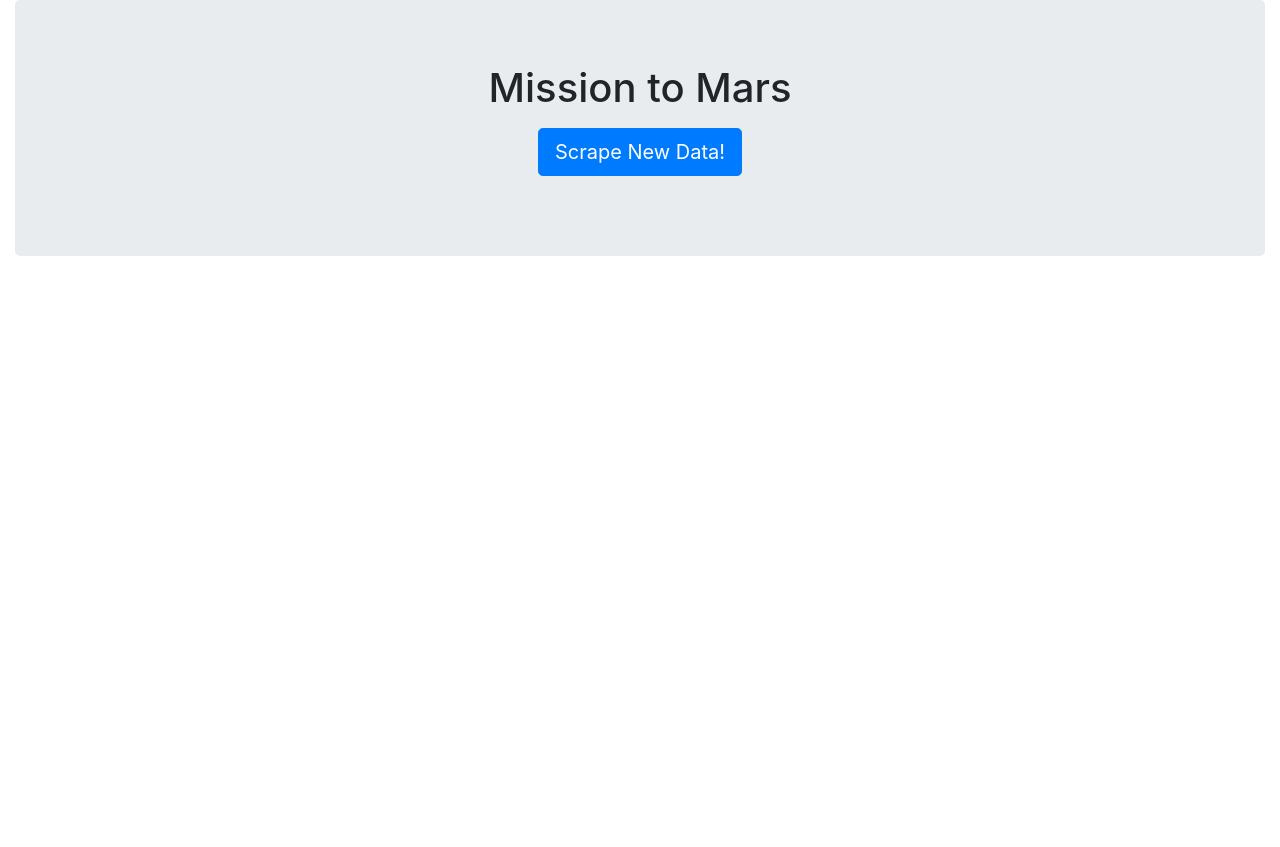
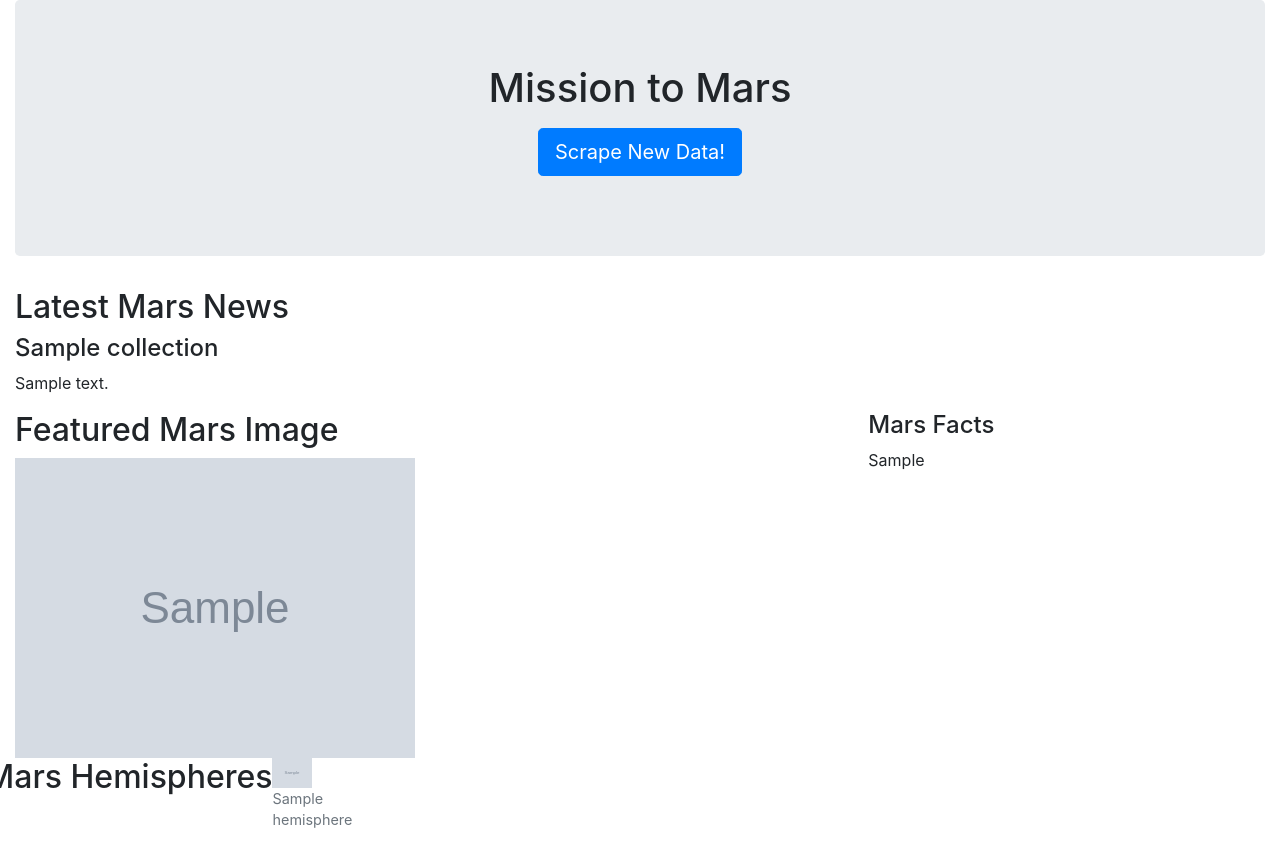
Before and after one commit to vadulas/web_scrapping_challenge, a Flask app: page / in a window 1280 px wide. Before the commit the page ends 256 px from the top, so only its background shows below. Run offline with Flask 2, Linux system fonts and the light colour scheme; grey boxes marked "Sample" are stand-in pictures; a database or web service that is not in the repository returns one stand-in record (values such as "Sample title"); some libraries are stand-ins or nearby versions.

Commit message:
Final Commit

```diff
--- a/Mission_Flask/app.py
+++ b/Mission_Flask/app.py
@@ -13,7 +13,7 @@ def index():
     mars_data = mongo.db.collection.find_one()
     #Display the home page
     print(f"======== {mars_data}")
-    return render_template("index.html", data = mars_data)
+    return render_template("index.html", mdata = mars_data)
 
 @app.route("/scrape")
 def scrape():
--- a/Mission_Flask/templates/index.html
+++ b/Mission_Flask/templates/index.html
@@ -16,6 +16,57 @@
         <p></p>
         <p><a class="btn btn-primary btn-lg" href="/scrape" role="button">Scrape New Data!</a></p>
       </div>
+
+      <div class="row" id="mars-news">
+        <div class="col-md-12">
+          <div class="media">
+            <div class="media-body">
+              <h2>Latest Mars News</h2>
+              <h4 class="media-heading">{{ mdata.news_title }}</h4>
+              <p>{{ mdata.news_content }}</p>
+            </div>
+          </div>
+        </div>
+      </div>
+
+       <!-- Section for Featured Image and Facts table -->
+      <div class="row" id="mars-featured-image">
+        <div class="col-lg-8 col-md-8 col-sm-12">
+          <h2>Featured Mars Image</h2>
+          <!-- if images is False/None/non-existent, then default to error message -->
+          <img
+            src="{{mdata.featured_image}}"
+            class="img-responsive"
+            alt="Responsive image"
+          />
+        </div>
+
+        <div class="col-lg-4 col-md-4 col-sm-12">
+          <!-- Mars Facts -->
+          <div class="table" id="mars-facts">
+            <h4>Mars Facts</h4>
+            {{ mdata.mars_facts | safe }}
+          </div>
+        </div>
+      <div>
+
+        <div class="row" id="mars-hemispheres">
+          <div class="page-header">
+            <h2 class="text-center">Mars Hemispheres</h2>
+          </div>
+          <div class="row" id="mars-images">
+            {% for hemisphere in mdata.mars_hemispheres %}
+            <div class="col-lg-3">
+              <figure class="figure">
+                <img src="{{hemisphere.img_url}}"  style="max-width:50%;" alt="" class = "img-responsive">
+                <figcaption class="figure-caption">
+                  {{hemisphere.title}}
+                </figcaption>
+              </figure>
+            </div>
+            {% endfor %}
+          </div>
+        </div>
     </div>
 
   </body>
```
Also changed, not shown: Mission_Flask/scrape_mars.py (+16 -10 lines), README.md, 2 other files.
